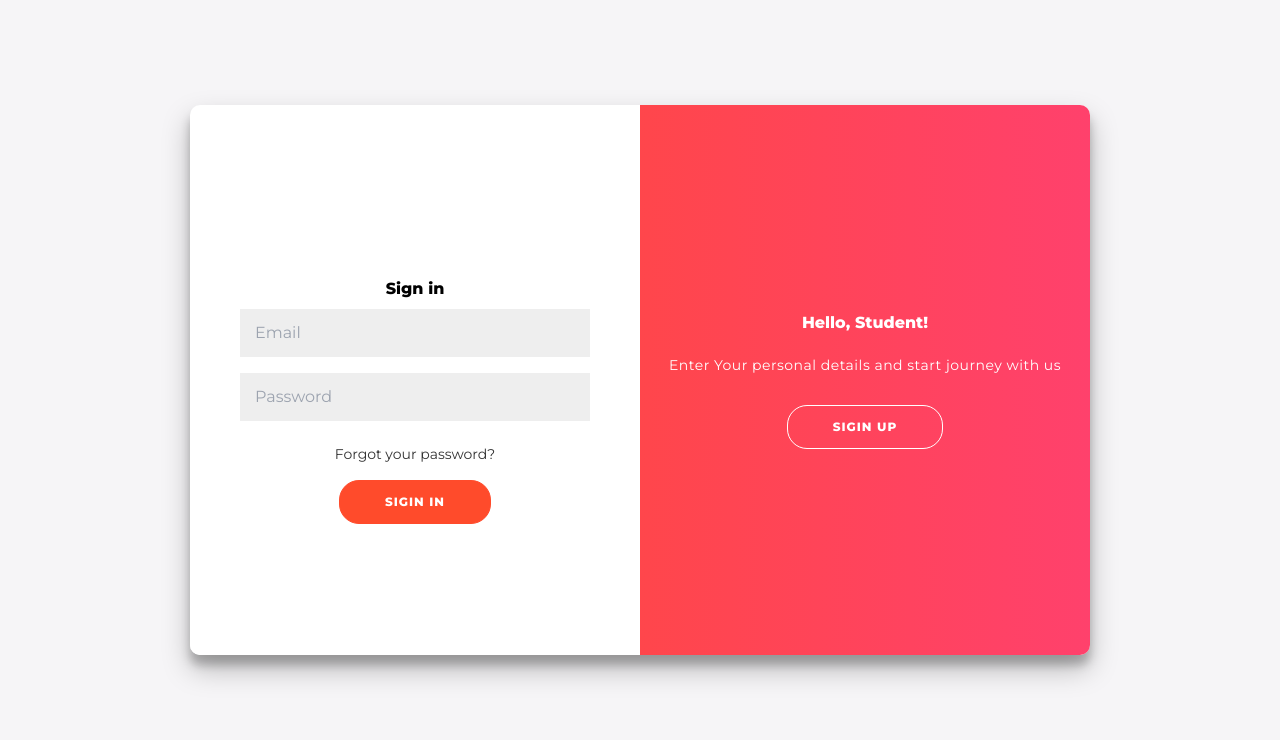
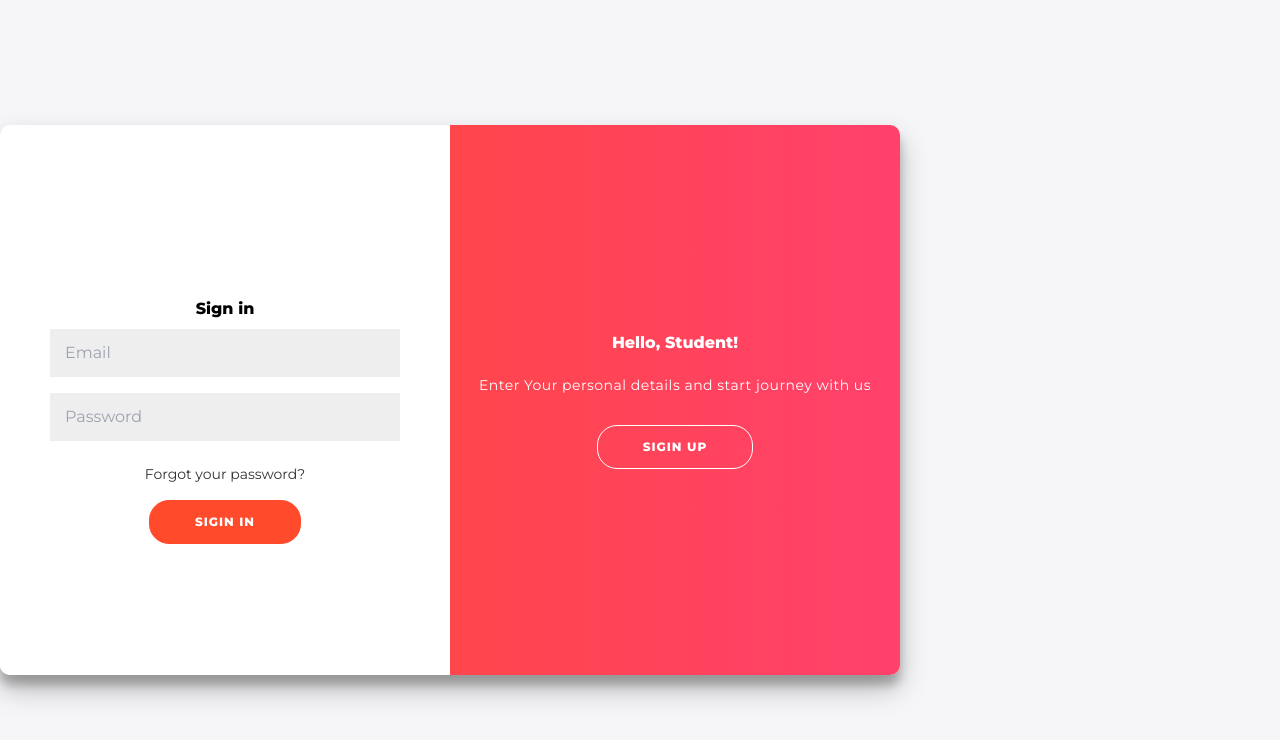
Before and after one commit to Redidacove/Securesult-2.0, a React (Create React App) app in the folder securesult/: page /studentlogin in a window 1280 px wide. Shown: the top 740 px of the page. Built offline with nearby package versions, Linux system fonts and the light colour scheme.

Commit message:
need to fix sign up sign in

```diff
--- a/securesult/src/App.js
+++ b/securesult/src/App.js
@@ -4,6 +4,7 @@ import StartPage from "./components/StartPage";
 import DashBoard from "./components/DashBoard";
 import TeacherLogin from "./components/TeacherLogin/TeacherLogin";
 import StudentLogin from "./components/StudentLogin/StudentLogin";
+import Student from "./components/StudentLogin/components/Student";
 
 const appRouter = createBrowserRouter([
   {
@@ -12,7 +13,7 @@ const appRouter = createBrowserRouter([
   },
   {
     path: "studentlogin",
-    element: <StudentLogin />,
+    element: <Student />,
   },
   {
     path: "teacherlogin",
@@ -21,7 +22,7 @@ const appRouter = createBrowserRouter([
   {
     path: "dashboard",
     element: <DashBoard />,
-  }
+  },
 ]);
 
 function App() {
--- a/securesult/src/components/DashBoard.js
+++ b/securesult/src/components/DashBoard.js
@@ -4,9 +4,8 @@ import ResultContainer from "./ResultContainer";
 
 const DashBoard = () => {
   return (
-    <div className="flex">
+    <div className="flex flex-row m-0">
       <Navbar />
-
       <ResultContainer />
     </div>
   );
--- a/securesult/src/components/Navbar.js
+++ b/securesult/src/components/Navbar.js
@@ -1,11 +1,12 @@
 import React from "react";
 
 const Navbar = () => {
-
-  const connectWallet =async()=>{
-    try{
-      if(window.ethereum){
-          const accounts = await window.ethereum.request({method:'eth_requestAccounts'});
+  const connectWallet = async () => {
+    try {
+      if (window.ethereum) {
+        const accounts = await window.ethereum.request({
+          method: "eth_requestAccounts",
+        });
         window.ethereum.on("chainChanged", () => {
           window.location.reload();
         });
@@ -13,15 +14,13 @@ const Navbar = () => {
         window.ethereum.on("accountsChanged", () => {
           window.location.reload();
         });
-
-      }else{
-          alert("Install Metamask")
+      } else {
+        alert("Install Metamask");
       }
-    }catch(error){
-      console.error(error)
+    } catch (error) {
+      console.error(error);
     }
- }
-
+  };
 
   return (
     <div className="flex flex-col justify-between bg-orange-500 w-52 h-screen text-white py-8 px-4 shadow-lg rounded-r-xl text-lg">
@@ -39,10 +38,8 @@ const Navbar = () => {
             <i className="fa-solid fa-table-list mr-2"></i>DashBoard
           </li>
           <li className="hover:text-amber-950">
-            <i className="fa-solid fa-wallet mr-2" ></i>
-            <button onClick={connectWallet}>
-            Connect Wallet
-            </button>
+            <i className="fa-solid fa-wallet mr-2"></i>
+            <button onClick={connectWallet}>Connect Wallet</button>
           </li>
         </ul>
       </div>
--- a/securesult/src/components/StudentLogin/components/Stepper.jsx
+++ b/securesult/src/components/StudentLogin/components/Stepper.jsx
@@ -9,6 +9,7 @@ import Personal from "./RegdFormPages/Personal";
 import Address from "./RegdFormPages/Address";
 import RegdInfo from "./RegdFormPages/RegdInfo";
 import { Button2, Title } from "./StyleComponents";
+import { Link } from "react-router-dom";
 
 const steps = ["", "", ""];
 
@@ -87,21 +88,19 @@ export default function HorizontalStepper() {
               sx={{
                 display: "flex",
                 flexDirection: "row",
-                justifyContent:"center",
-                mt:30,
-                padding: "20px 50px 0px 50px"
+                justifyContent: "center",
+                mt: 30,
+                padding: "20px 50px 0px 50px",
               }}
             >
               {/* <Box sx={{ flex: "1 1 auto" }} /> */}
-              <Button2
-                onClick={handleReset}
-                color="inherit"
-                sx={{ mr: 2 }}
-              >
+              <Button2 onClick={handleReset} color="inherit" sx={{ mr: 2 }}>
                 Reset
               </Button2>
               <Box sx={{ flex: "1 1 auto" }} />
-              <Button2 onClick={SubmitForm}>Submit</Button2>
+              <Link to="/dashboard">
+                <Button2 onClick={SubmitForm}>Submit</Button2>{" "}
+              </Link>
             </Box>
           </React.Fragment>
         ) : (
@@ -113,7 +112,7 @@ export default function HorizontalStepper() {
               sx={{
                 display: "flex",
                 flexDirection: "row",
-                padding: "20px 50px 0px 50px"
+                padding: "20px 50px 0px 50px",
               }}
             >
               <Button2
--- a/securesult/src/components/StudentLogin/components/Student.jsx
+++ b/securesult/src/components/StudentLogin/components/Student.jsx
@@ -1,5 +1,6 @@
 import React from "react";
 import Steps from "./Stepper";
+import { Link } from "react-router-dom";
 import {
   Container,
   RegisterContainer,
@@ -31,7 +32,9 @@ function Student() {
           <Input type="email" placeholder="Email" />
           <Input type="password" placeholder="Password" />
           <Anchor href="#">Forgot your password?</Anchor>
-          <Button>Sigin In</Button>
+          <Link to="/dashboard">
+            <Button>Sigin In</Button>
+          </Link>
         </Form>
       </LoginContainer>
 
--- a/securesult/src/components/StudentLogin/styles.css
+++ b/securesult/src/components/StudentLogin/styles.css
@@ -8,9 +8,9 @@ body {
   background: #f6f5f7;
   display: flex;
   justify-content: center;
-  align-items: center;
+  /* align-items: center; */
   flex-direction: column;
   font-family: "Montserrat", sans-serif;
   height: 100vh;
-  margin: -20px 0 50px;
+  /* margin: -20px 0 50px; */
 }
--- a/securesult/src/components/TeacherLogin/styles.css
+++ b/securesult/src/components/TeacherLogin/styles.css
@@ -8,9 +8,9 @@ body {
   background: #f6f5f7;
   display: flex;
   justify-content: center;
-  align-items: center;
+  /* align-items: center; */
   flex-direction: column;
   font-family: "Montserrat", sans-serif;
   height: 100vh;
-  margin: -20px 0 50px;
+  /* margin: -20px 0 50px; */
 }
--- a/securesult/tailwind.config.js
+++ b/securesult/tailwind.config.js
@@ -1,5 +1,6 @@
 /** @type {import('tailwindcss').Config} */
 module.exports = {
+  important: true,
   content: ["./src/**/*.{js,jsx,ts,tsx}"],
   theme: {
     extend: {
```
Lines whose indentation alone changed are shown as unchanged.
